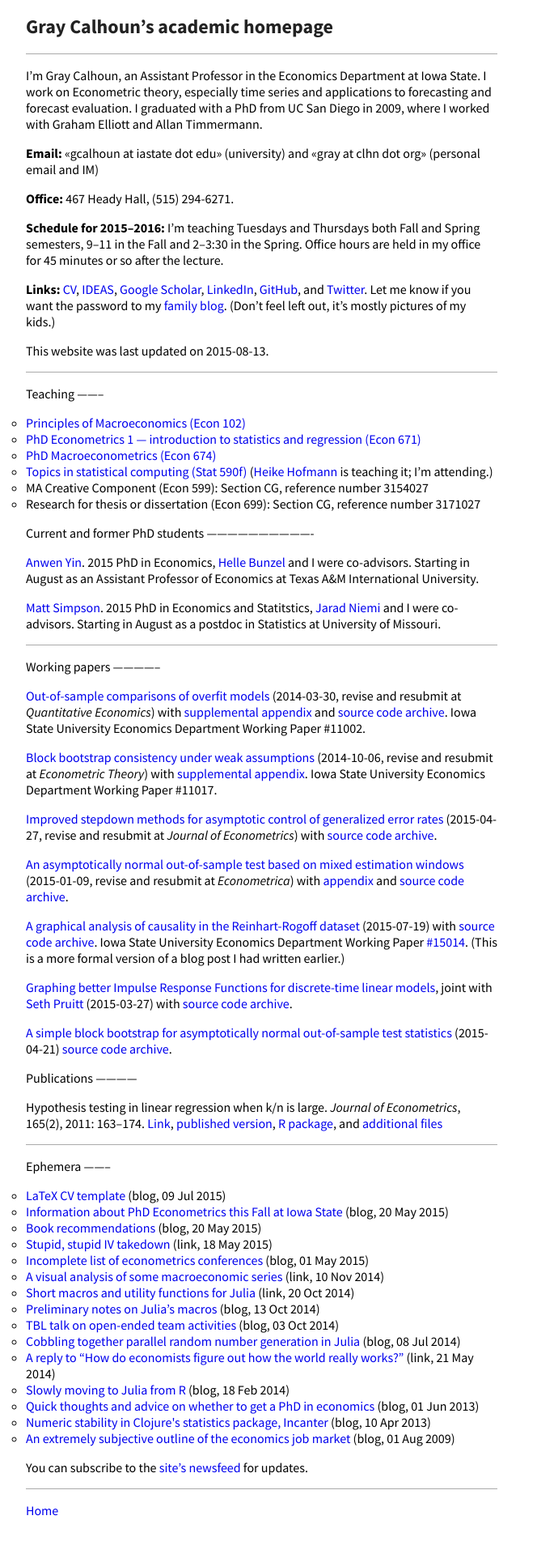
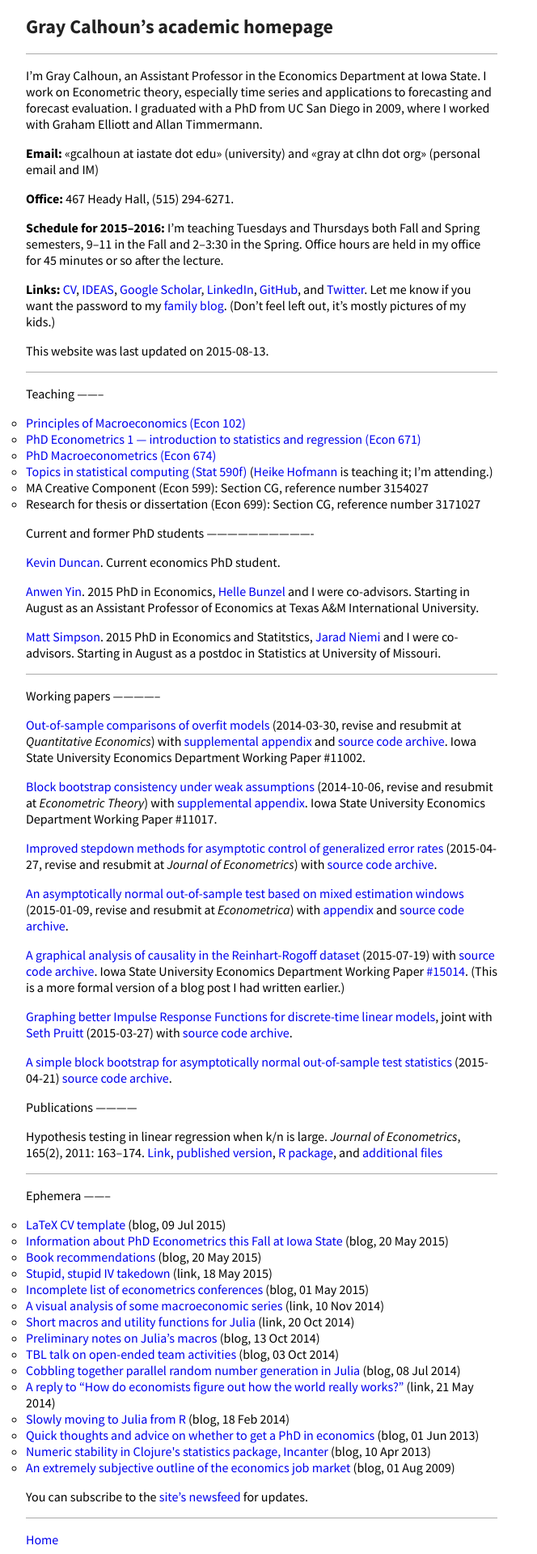
Before and after one commit to mmkuang/grayclhn.github.io, a Jekyll site: the page built from index.md, in a window 1280 px wide. Shown: the whole page at 81% size, without its empty margins (0-664 px from the left). Built offline with Jekyll 4.4.1, drawn with Linux system fonts in a browser that asks for light colours; Markdown is read by kramdown in place of the engine named in the settings; before the commit the page ends 1883 px from its top, so only the background shows below that.

Commit message:
Add Kevin Duncan as advisee

```diff
--- a/index.md
+++ b/index.md
@@ -55,6 +55,8 @@ Teaching
 <a id="students">
 Current and former PhD students
 -------------------------------
+
+[Kevin Duncan](http://www.econ.iastate.edu/people/graduate-students/duncan-kevin). Current economics PhD student.
 
 [Anwen Yin](http://anwenyin.weebly.com). 2015 PhD in Economics, [Helle
 Bunzel](https://www.econ.iastate.edu/people/faculty/bunzel-helle) and
```
Also changed, not shown: 2 other files.
